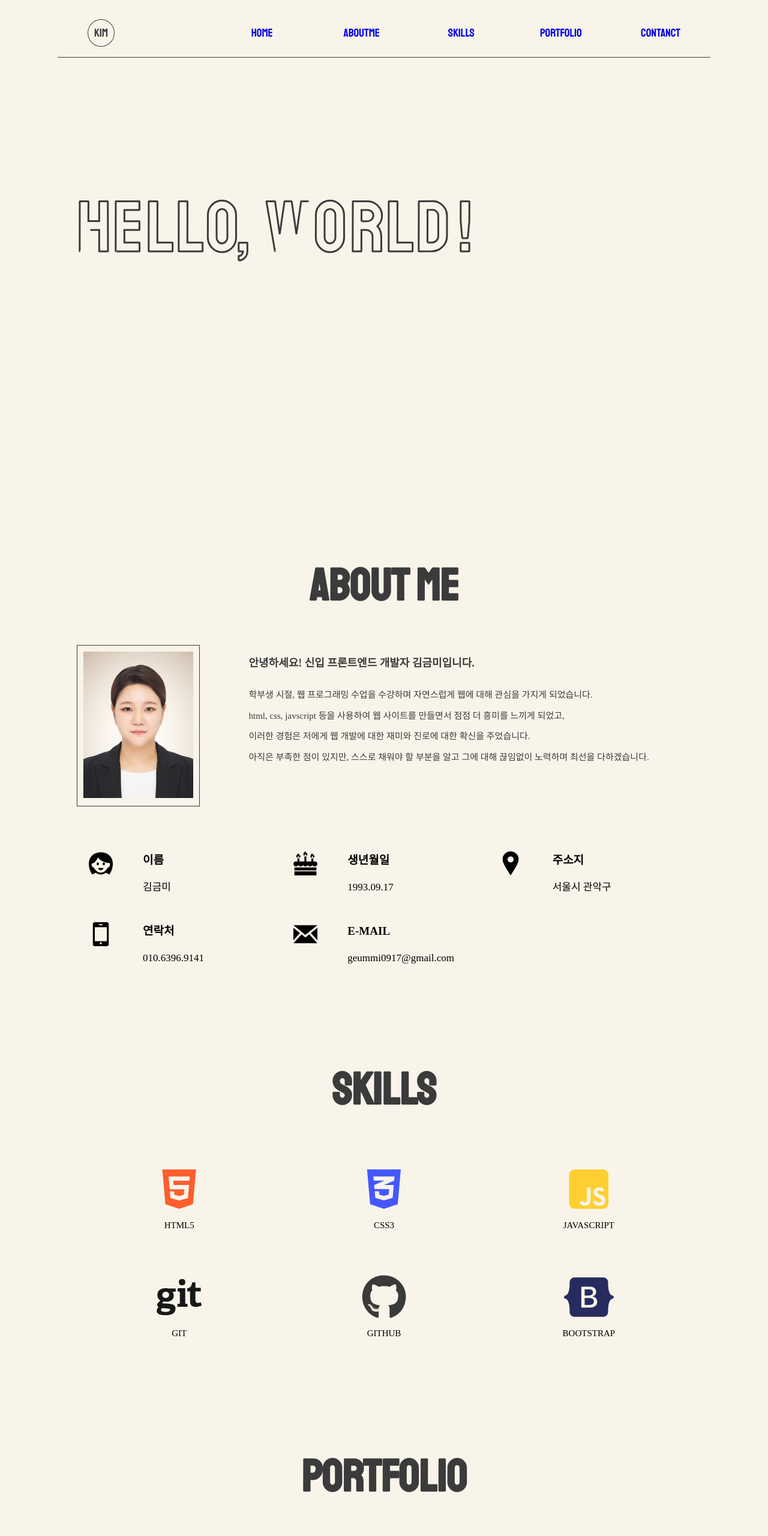
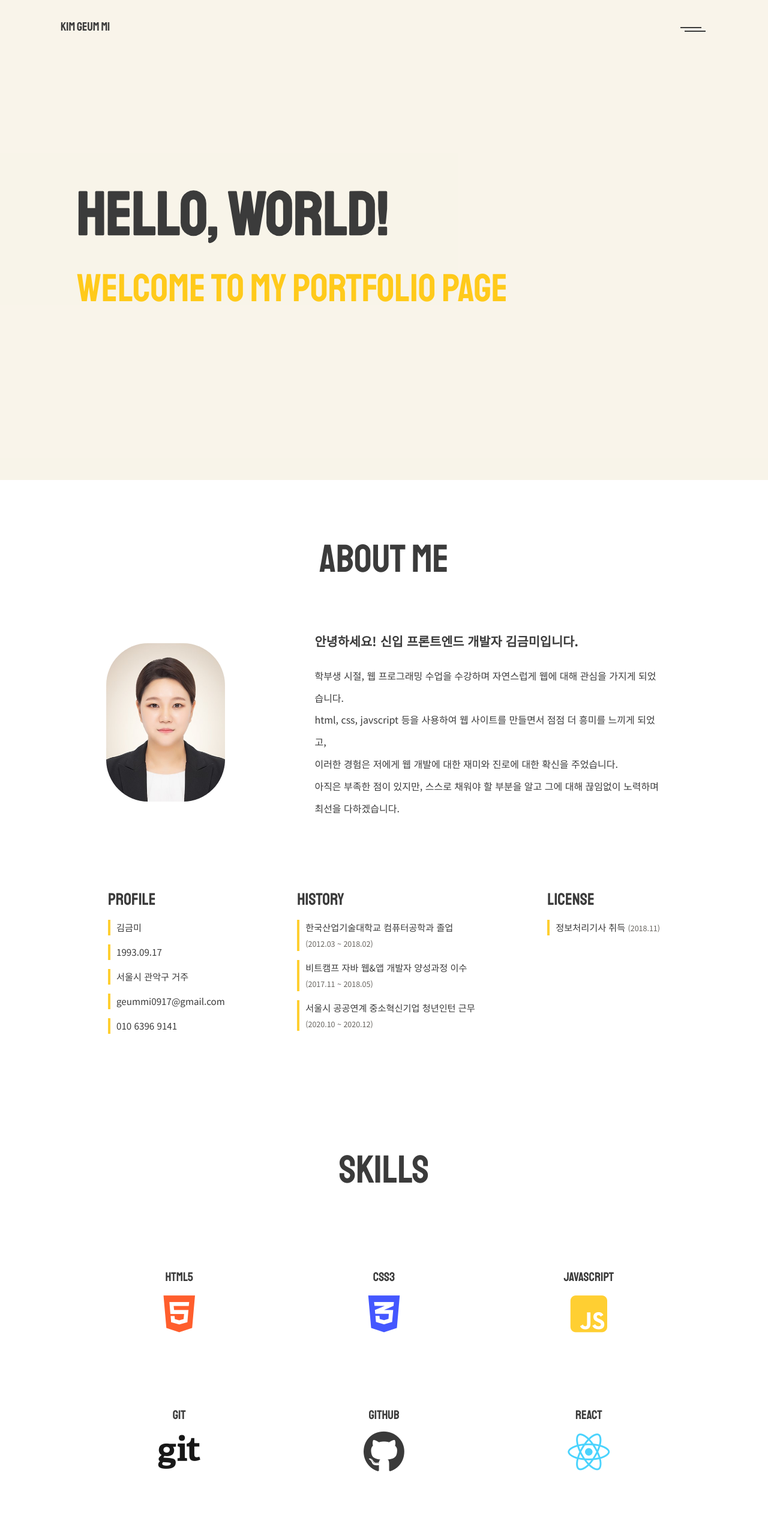
Before and after one commit to geummi0917/Portfolio, a plain HTML site: page index.html in a window 1280 px wide. Shown: the top 2560 px of the page at 60% size. Drawn offline with nearby package versions, Linux system fonts and the light colour scheme; a script that the page names is missing; a web font is replaced by a local one.

Commit message:
전체 수정

```diff
--- a/css/main.css
+++ b/css/main.css
@@ -1,10 +1,14 @@
+/* DEFAULT */
 .body__container {
-    padding: 10px 0;
     width: 100%;
-    background-color: #f8f3e8ea;
+    color: #3b3b3b;
+    font-size: 16px;
 }
-.section {
-    /* border-bottom: 1px solid slateblue; */
+.inner h3 {
+    font-family: 'Staatliches', cursive;
+    font-size: 65px;
+    text-align: center;
+    margin-bottom: 70px;
 }
 
 /* FLOAT CLEARFIX */
@@ -21,6 +25,14 @@
 }
 
 /* ANIMATION */
+@keyframes moveDown {
+    from {
+        transform: translateY(-200%);
+    }
+    to {
+        transform: translateY(0%);
+    }
+}
 @keyframes moveLeft {
     from {
         transform: translate(200%, 0);
@@ -56,134 +68,16 @@
         border-left: 0.5px solid #3b3b3b;
     }
 }
-@keyframes iconCircle {
-    0%{
-        border-radius: 50%;
-        background-color: rgba(255, 221, 111, 0.74);
-        transform: rotateY(0);
+@keyframes fadeIn {
+    0% {
+        opacity: 0;
     }
-    60%{
-        border-radius: 50%;
-        background-color: rgba(255, 255, 255, 0.7);
-        transform: rotateY(180deg);
+    60% {
+        opacity: 1;
     }
-    100%{
-        border-radius: 50%;
-        background-color: rgba(255, 221, 111, 0.74);
-        transform: rotateY(0);
+    100% {
+        opacity: 1;
     }
-}
-
-/* LOADING */
-
-
-/* HEADER */
-header {
-    z-index: 9999;
-}
-header .inner {
-    width: 85%;
-    height: 80px;
-    position: fixed;
-    margin: 0 auto;
-    left: 0;
-    right: 0;
-    padding: 5px 10px;
-    font-size: 18px;
-    backdrop-filter: blur(5px);
-    z-index: 9999;
-}
-header .inner .menu-group {
-    display: flex;
-    align-items: center;
-    width: 100%;
-    height: 100%;
-    margin: 0 auto;
-    border-bottom: 1px solid #3b3b3b;
-    /* box-shadow: 0px 3px 3px 1px rgba(187, 187, 187, 0.493); */
-    animation: moveLeft 2.5s linear;
-}
-header .inner .menu-group a {
-    opacity: 0;
-    font-family: 'Staatliches', cursive;
-    font-size: 19px;
-    text-decoration: none;
-    animation: fadeIn 2s linear 3s;
-    animation-fill-mode: forwards;
-}
-header .inner .menu-group a:visited {
-    color: #3b3b3b;
-}
-header .inner .menu-group .logo {
-    width: 20%;
-    margin-left: 50px;
-}
-header .inner .menu-group .logo a {
-    color: #3b3b3b;
-    border: 1px solid #3b3b3b;
-    border-radius: 50%;
-    padding: 10px;
-}
-header .inner .menu-group .logo a:hover {
-    border: 1px solid white;
-    background-color: white;
-}
-header .inner .menu-group .main-menu {
-    width: 80%;
-    display: flex;
-    text-align: center;
-}
-header .inner .menu-group .main-menu li {
-    width: 20%;
-}
-header .inner .menu-group .main-menu li a:hover {
-    cursor: pointer;
-    color: rgb(255, 202, 27);
-}
-
-/* HOME */
-#home {
-    height: 100vh;
-}
-#home .inner {
-    display: flex;
-    align-items: center;
-    width: 80%;
-    height: 100%;
-    margin: 30px auto;
-}
-#home .inner .home__title {
-    width: 100%;
-    line-height: 1.8;
-    position: relative;
-}
-#home .inner .home__title .circle {
-    width: 400px;
-    height: 400px;
-    border-radius: 50%;
-    position: absolute;
-    margin: 0 auto;
-    top: 0;
-    left: 0;
-    right: 0;
-    bottom: 0;
-    border-radius: 50%;
-    transform: translate(100px, -70px);
-    z-index: 1;
-    animation: homeCircle 2.5s linear 5s;
-    animation-fill-mode: forwards;
-}
-#home .inner .home__title svg {
-    position: relative;
-    z-index: 3000;
-}
-#home .inner .home__title svg text{
-    font-family: 'Staatliches', cursive;
-    font-size: 120px;
-    fill: transparent;
-    stroke-dasharray: 326px;
-    animation: stroke 3.2s linear 3s;
-    animation-fill-mode: forwards;
 }
 @keyframes stroke {
     0% {
@@ -208,158 +102,307 @@ header .inner .menu-group .main-menu li a:hover {
         stroke-dasharray: 550px;
     }
 }
-/* #home .inner .home__title svg text:nth-last-child(1) {
-    animation-name: stroke, letterMove;
-    animation-delay: 3s, 8s;
-    animation-duration: 5s 2s;
-    animation-timing-function: linear, linear;
-    animation-fill-mode: forwards,forwards;
-} */
+@keyframes iconCircle {
+    0%{
+        border-radius: 500px;
+        background-color: rgba(255, 221, 111, 0.74);
+        transform: rotateY(0);
+    }
+    60%{
+        border-radius: 500px;
+        background-color: rgba(255, 255, 255, 0.7);
+        transform: rotateY(180deg);
+    }
+    100%{
+        border-radius: 500px;
+        background-color: rgba(255, 221, 111, 0.74);
+        transform: rotateY(0);
+    }
+}
+
+/* LOADING */
+
+/* HEADER */
+header a {
+    text-decoration: none;
+}
+header a:visited {
+    color: #3b3b3b;
+}
+header .inner {
+    width: 85%;
+    height: 80px;
+    position: fixed;
+    z-index: 9999;
+    margin: 0 auto;
+    left: 0;
+    right: 0;
+    padding: 30px 10px;
+    animation: moveDown 1.5s linear;
+    animation-fill-mode: forwards;
+}
+header .inner .logo {
+    padding: 5px;
+}
+header .inner .logo a {
+    font-family: 'Staatliches', cursive;
+    font-size: 20px;
+}
+header .inner .menu-bar {
+    position: relative;
+    padding: 5px;
+    width: 40px;
+    height: 40px;
+    top: 15px;
+}
+header .inner .menu-bar span {
+    position: absolute;
+    width: 35px;
+    height: 2px;
+    background-color: #3b3b3b;
+    transition: all 0.3s linear;
+}
+header .inner .menu-bar span:first-of-type{
+    top: 0;
+    left: 0;
+}
+header .inner .menu-bar span:last-of-type {
+    top: 6px;
+    left: 7px;
+}
+header .inner .menu-bar:hover > span {
+    left: 4px;
+    transition: all 0.2s linear;
+}
+header .inner .menu-bar.active span:first-of-type {
+    width: 25px;
+    top: 3px;
+    left: 0;
+    transform: rotate(45deg);
+}
+header .inner .menu-bar.active span:last-of-type {
+    width: 25px;
+    top: 3px;
+    left: 0;
+    transform: rotate(-45deg);
+}
+header .inner .menu-bar.active:hover > span{
+    background-color: rgb(255, 202, 27);
+}
+header .inner .menu-group {
+    width: 100%;
+    height: 100%;
+    transition: all 0.2s linear;
+}
+header .inner .menu-group .main-menu {
+    opacity: 0;
+    display: flex;
+    width: 50%;
+    justify-content: space-between;
+    padding: 10px 25px;
+    margin-right: 10px;
+    border: 1px solid rgba(255, 255, 255, 0.788);
+    border-radius: 20px;
+    background-color: rgba(255, 255, 255, 0.788);
+    transition: all 0.2s linear;
+    backdrop-filter: blur(8px);
+}
+header .inner .menu-group .main-menu.show {
+    opacity: 1;
+}
+header .inner .menu-group .main-menu li {
+    list-style: none;
+}
+header .inner .menu-group .main-menu li a {
+    color: #3b3b3b;
+    font-family: 'Staatliches', cursive;
+    font-size: 20px;
+}
+header .inner .menu-group .main-menu li a:visited {
+    color: #3b3b3b;
+}
+header .inner .menu-group .main-menu li a:hover {
+    color: rgb(255, 202, 27);
+}
+
+/* HOME */
+#home {
+    height: 100vh;
+    background-color: #f8f3e8ea;
+}
+#home .inner {
+    display: flex;
+    align-items: center;
+    width: 80%;
+    height: 100%;
+    margin: 0 auto;
+}
+#home .inner .home__title {
+    width: 100%;
+    line-height: 1.8;
+    position: relative;
+}
+#home .inner .home__title svg {
+    position: relative;
+    z-index: 3000;
+}
+#home .inner .home__title svg text{
+    font-family: 'Staatliches', cursive;
+    font-size: 120px;
+    fill: transparent;
+    letter-spacing: 1.5;
+    stroke-dasharray: 326px;
+    animation: stroke 3.2s linear 0.5s;
+    animation-fill-mode: forwards;
+}
 #home .inner .home__title p {
     font-family: 'Staatliches', cursive;
     font-size: 65px;
     color: rgb(255, 202, 27);
     opacity: 0;
-    animation: fadeIn 2.5s linear 5s;
+    animation: fadeIn 2.5s linear 3s;
     animation-fill-mode: forwards;
     position: relative;
     z-index: 3000;
 }
-@keyframes fadeIn {
-    0% {
-        opacity: 0;
-    }
-    60% {
-        opacity: 1;
-    }
-    100% {
-        opacity: 1;
-    }
-}
 
 /* ABOUTME */
 #aboutme .inner {
-    width: 80%;
+    width: 75%;
     margin: 100px auto;
-}
-#aboutme .inner h3 {
-    color: #3b3b3b;
-    font-family: 'Staatliches', cursive;
-    font-size: 75px;
-    font-weight: 700;
-    text-align: center;
-    margin-bottom: 60px;
+    display: flex;
+    flex-direction: column;
 }
 #aboutme .inner .aboutme__container {
-    width: 100%;
     display: flex;
     justify-content: space-between;
     align-items: flex-start;
+    margin: 0 10px;
+    margin-bottom: 80px;
 }
 #aboutme .inner .aboutme__container .aboutme__img {
-    width: 20%;
-    padding: 10px;
+    flex-grow: 1;
+    flex-shrink: 1;
+    align-items: center;
+    margin: auto 0;
+    padding: 7px;
     box-sizing: border-box;
-    border: 0.5px solid #3b3b3b;
 }
 #aboutme .inner .aboutme__container .aboutme__img img {
-    width: 100%;
+    width: 60%;
+    border-radius: 70px;
 }
 #aboutme .inner .aboutme__container .aboutme__summary {
-    width: 73%;
+    flex-grow: 3;
+    flex-shrink: 3;
     padding: 10px;
-    color: #3b3b3b;
+    margin: auto 0;
     line-height: 2.3;
     box-sizing: border-box;
+    /* text-align: right; */
 }
 #aboutme .inner .aboutme__container .aboutme__summary span {
-    font-size: 18px;
+    font-family: 'Noto Sans KR', sans-serif;
+    font-size: 1.3rem;
     font-weight: 700;
 }
 #aboutme .inner .aboutme__container .aboutme__summary p {
-    font-size: 15px;
+    font-family: 'Noto Sans KR', sans-serif;
+    font-size: 1rem;
+    font-weight: 400;
     padding-top: 15px;
 }
 #aboutme .inner .info__container {
-    display: grid;
-    grid-template-columns: 1fr 1fr 1fr;
-    padding: 50px 0;
+    display: flex;
+    justify-content: center;
+    margin: 10px;
+    justify-content: space-between;
 }
-#aboutme .inner .info__container .wrapper {
-    display: flex;
-    padding: 25px 20px;
+#aboutme .inner .info__container ul {
+    margin: 20px 0;
+    margin-left: 10px;
+    font-family: 'Staatliches', cursive;
+    font-size: 1.75rem;
 }
-#aboutme .inner .info__container .wrapper .info_icon {
-    width: 40px;
-    margin-right: 50px;
+#aboutme .inner .info__container ul li {
+    font-family: 'Noto Sans KR', sans-serif;
+    font-weight: 400;
+    font-size: 0.95rem;
+    line-height: 1.7;
+    border-left: 4px solid rgba(255, 204, 35, 0.938);
+    margin: 15px 0;
+    padding: 0 10px;
 }
-#aboutme .inner .info__container .wrapper .info_icon img {
-    width: 100%;
+#aboutme .inner .info__container ul li:first-of-type {
+    margin-top: 20px;
 }
-#aboutme .inner .info__container .wrapper .info_field {
-    text-align: left;
-}
-#aboutme .inner .info__container .wrapper .info_field .info_label {
-
-    font-size: 19px;
-    font-weight: 700;
-    margin-top: 5px;
-}
-#aboutme .inner .info__container .wrapper .info_field .info_value {
-    font-size: 17px;
-    font-weight: 400;
-    margin-top: 27px;
+#aboutme .inner .info__container ul li span {
+    font-size: 0.78rem;
+    color: #66635e;
+    vertical-align: baseline;
 }
 
 /* SKILLS */
 #skills .inner {
     width: 80%;
-    margin: 100px auto;
+    margin: 150px auto;
 }
 #skills .inner h3 {
-    color: #3b3b3b;
-    font-family: 'Staatliches', cursive;
-    font-size: 75px;
-    font-weight: 700;
-    text-align: center;
-    margin-bottom: 60px;
+    margin-bottom: 80px;
 }
 #skills .inner .skills__container {
     display: grid;
-    grid-template-columns: 1fr 1fr 1fr;
+    width: 100%;
+    grid-template-columns: repeat(3, 1fr);
+    margin: 50px auto;
 }
-#skills .inner .skills__container .wrapper {
-    width: 45%;
+#skills .inner .skills__container .skills_wrapper {
+    position: relative;
+    width: 200px;
+    height: 200px;
+    margin: 15px auto;
+    text-align: center;
+    border-radius: 50%;
+    transition: 0.3s;
+}
+#skills .inner .skills__container .skills_wrapper .pie-chart {
+    width: 165px;
+    height: 165px;
+    position: absolute;
+    border-radius: 50%;
+    background-color: white;
+    top: 0;
+    left: 0;
+    right: 0;
+    bottom: 0;
+    margin: auto;
+    align-items: center;
+    justify-content: center;
     display: grid;
-    grid-template-columns: 1fr;
+    grid-template-columns: repeat(auto-fill, 1fr);
+}
+#skills .inner .skills__container .skills_wrapper .skills_icon i {
+    font-size: 70px;
     margin: 0 auto;
-    text-align: center;
-    padding: 30px 20px;
 }
-#skills .inner .skills__container .wrapper:hover {
-    animation: iconCircle 1.5s linear;
-    animation-fill-mode: forwards;
+#skills .inner .skills__container .skills_wrapper .skills_name {
+    font-family: 'Staatliches', cursive;
+    font-size: 1.3rem;
+    margin-top: 15px;
 }
-#skills .inner .skills__container .wrapper .skills_icon i {
-    font-size: 75px;
-}
-#skills .inner .skills__container .wrapper .skills_name {
-    padding: 15px;
-    font-size: 15px;
-    font-weight: 500;
+#skills .inner .skills__container .skills_wrapper span {
+    font-family: 'Staatliches', cursive;
+    font-size: 1.2rem;
+    margin-bottom: 12px;
 }
 
 /* PORTFOLIO */
 #portfolio .inner {
     width: 85%;
+    height: 100vh;
     margin: 150px auto;
 }
 #portfolio .inner h3 {
-    color: #3b3b3b;
-    font-family: 'Staatliches', cursive;
-    font-size: 75px;
-    font-weight: 700;
-    text-align: center;
     margin-bottom: 85px;
 }
 #portfolio .inner .portfolio__container {
@@ -379,11 +422,6 @@ header .inner .menu-group .main-menu li a:hover {
 #portfolio .inner .portfolio__container .wrapper .portfolio_img img {
     width: 100%;
 }
-/* #portfolio .inner .portfolio__container .wrapper .portfolio_img img:hover {
-    width: 100%;
-    transition: all 0.5s linear;
-} */
-
 
 /* CONTACT */
 #contact .inner {
@@ -391,10 +429,6 @@ header .inner .menu-group .main-menu li a:hover {
     margin: 150px auto;
 }
 #contact .inner h3 {
-    color: #3b3b3b;
-    font-family: 'Staatliches', cursive;
     font-size: 40px;
-    font-weight: 700;
-    text-align: center;
     margin-bottom: 20px;
 }
--- a/index.html
+++ b/index.html
@@ -14,6 +14,7 @@
     <link href="https://hangeul.pstatic.net/hangeul_static/css/nanum-square-round.css" rel="stylesheet">
     <link href="https://fonts.googleapis.com/css2?family=Staatliches&display=swap" rel="stylesheet" >
     <link href="https://fonts.googleapis.com/css2?family=Montserrat:wght@100&display=swap" rel="stylesheet" >
+    <link href="https://fonts.googleapis.com/css2?family=Noto+Sans+KR:wght@100;300;400;500;700;900&display=swap" rel="stylesheet">
     <script src="https://kit.fontawesome.com/dba64c1487.js" crossorigin="anonymous"></script>
 
     <script src="https://code.jquery.com/jquery-3.6.0.js" integrity="sha256-H+K7U5CnXl1h5ywQfKtSj8PCmoN9aaq30gDh27Xc0jk=" crossorigin="anonymous"></script>
@@ -39,10 +40,14 @@
         <header>
             <div class="inner">
 
+                <div class="logo float--left">
+                    <a href="">KIM GEUM MI</a>
+                </div>
+                <div class="menu-bar float--right">
+                    <span></span>
+                    <span></span>
+                </div>
                 <div class="menu-group">
-                    <div class="logo float--left">
-                        <a href="">KIM</a>
-                    </div>
                     <ul class="main-menu float--right">
                         <li><a href="#home">HOME</a></li>
                         <li><a href="#aboutme">ABOUTME</a></li>
@@ -59,21 +64,9 @@
             <div class="inner">
 
                 <div class="home__title">
-                    <svg width="700" height="120" viewBox="0 0 700 120">
-                        <text x="0" y="85%">H</text>
-                        <text x="60" y="85%">E</text>
-                        <text x="115" y="85%">L</text>
-                        <text x="165" y="85%">L</text>
-                        <text x="215" y="85%">O</text>
-                        <text x="265" y="85%">,</text>
-                        <text x="315" y="85%">W</text>
-                        <text x="395" y="85%">O</text>
-                        <text x="455" y="85%">R</text>
-                        <text x="515" y="85%">L</text>
-                        <text x="565" y="85%">D</text>
-                        <text x="635" y="85%">!</text>
+                    <svg width="100%" height="50%" viewBox="0 0 1200 180" preserveAspectRatio="xMinYMin meet" text-anchor="start">
+                        <text x="0" y="85%">HELLO, WORLD!</text>
                     </svg>
-                    <!-- <div class="circle"></div> -->
                     <p>Welcome to my portfolio page</p>
                 </div>
 
@@ -98,51 +91,21 @@
                     </div>
                 </div>
                 <div class="info__container">
-                    <div class="wrapper">
-                        <div class="info_icon">
-                            <img src="./img/icon_name.png" alt="nameImg">
-                        </div>
-                        <div class="info_field">
-                            <div class="info_label">이름</div>
-                            <div class="info_value">김금미</div>
-                        </div>
-                    </div>
-                    <div class="wrapper">
-                        <div class="info_icon">
-                            <img src="./img/icon_birth.png" alt="birthImg">
-                        </div>
-                        <div class="info_field">
-                            <div class="info_label">생년월일</div>
-                            <div class="info_value">1993.09.17</div>
-                        </div>
-                    </div>
-                    <div class="wrapper">
-                        <div class="info_icon">
-                            <img src="./img/icon_location.png" alt="locationImg">
-                        </div>
-                        <div class="info_field">
-                            <div class="info_label">주소지</div>
-                            <div class="info_value">서울시 관악구</div>
-                        </div>
-                    </div>
-                    <div class="wrapper">
-                        <div class="info_icon">
-                            <img src="./img/icon_phone.png" alt="phoneImg">
-                        </div>
-                        <div class="info_field">
-                            <div class="info_label">연락처</div>
-                            <div class="info_value">010.6396.9141</div>
-                        </div>
-                    </div>
-                    <div class="wrapper">
-                        <div class="info_icon">
-                            <img src="./img/icon_email.png" alt="emailImg">
-                        </div>
-                        <div class="info_field">
-                            <div class="info_label">E-MAIL</div>
-                            <div class="info_value">geummi0917@gmail.com</div>
-                        </div>
-                    </div>
+                    <ul class="profile"> PROFILE
+                        <li>김금미</li>
+                        <li>1993.09.17</li>
+                        <li>서울시 관악구 거주</li>
+                        <li>geummi0917@gmail.com</li>
+                        <li>010 6396 9141</li>
+                    </ul>
+                    <ul class="history"> HISTORY
+                        <li>한국산업기술대학교 컴퓨터공학과 졸업<br/><span>(2012.03 ~ 2018.02)</span></li>
+                        <li>비트캠프 자바 웹&앱 개발자 양성과정 이수<br/><span>(2017.11 ~ 2018.05)</span></li>
+                        <li>서울시 공공연계 중소혁신기업 청년인턴 근무<br/><span>(2020.10 ~ 2020.12)</span></li>
+                    </ul>
+                    <ul class="license"> LICENSE
+                        <li>정보처리기사 취득 <span>(2018.11)</span></li>
+                    </ul>
                 </div>
 
             </div>
@@ -153,41 +116,59 @@
 
                 <h3>SKILLS</h3>
                 <div class="skills__container">
-                    <div class="wrapper">
+                    <div class="skills_wrapper html">
+                        <div class="pie-chart">
+                            <div class="skills_name">HTML5</div>
                             <div class="skills_icon">
                                 <i class="fab fa-html5" style="color:rgb(255, 94, 45);"></i>
                             </div>
-                        <div class="skills_name">HTML5</div>
+                            <span></span>
                         </div>
-                    <div class="wrapper">
+                    </div>
+                    <div class="skills_wrapper css">
+                        <div class="pie-chart">
+                            <div class="skills_name">CSS3</div>
                             <div class="skills_icon">
                                 <i class="fab fa-css3-alt" style="color:rgb(68, 87, 255);"></i>
                             </div>
-                        <div class="skills_name">CSS3</div>
+                            <span></span>
                         </div>
-                    <div class="wrapper">
+                    </div>
+                    <div class="skills_wrapper js">
+                        <div class="pie-chart">
+                            <div class="skills_name">JAVASCRIPT</div>
                             <div class="skills_icon">
                                 <i class="fab fa-js-square" style="color:rgb(255, 207, 50);"></i>
                             </div>
-                        <div class="skills_name">JAVASCRIPT</div>
+                            <span></span>
                         </div>
-                    <div class="wrapper">
+                    </div>
+                    <div class="skills_wrapper git">
+                        <div class="pie-chart">
+                            <div class="skills_name">GIT</div>
                             <div class="skills_icon">
                                 <i class="fab fa-git" style="color:rgb(24, 24, 24);"></i>
                             </div>
-                        <div class="skills_name">GIT</div>
+                            <span></span>
                         </div>
-                    <div class="wrapper">
+                    </div>
+                    <div class="skills_wrapper github">
+                        <div class="pie-chart">
+                            <div class="skills_name">GITHUB</div>
                             <div class="skills_icon">
                                 <i class="fab fa-github" style="color:rgb(58, 58, 58);"></i>
                             </div>
-                        <div class="skills_name">GITHUB</div>
+                            <span></span>
                         </div>
-                    <div class="wrapper">
+                    </div>
+                    <div class="skills_wrapper react">
+                        <div class="pie-chart">
+                            <div class="skills_name">REACT</div>
                             <div class="skills_icon">
-                            <i class="fab fa-bootstrap" style="color:rgb(38, 44, 94);"></i>
+                                <i class="fab fa-react" style="color:rgb(74, 211, 253);"></i>
                             </div>
-                        <div class="skills_name">BOOTSTRAP</div>
+                            <span></span>
+                        </div>
                     </div>
                 </div>
 
```
Also changed, not shown: js/main.js (+51 -5 lines). Lines whose indentation alone changed are shown as unchanged.
